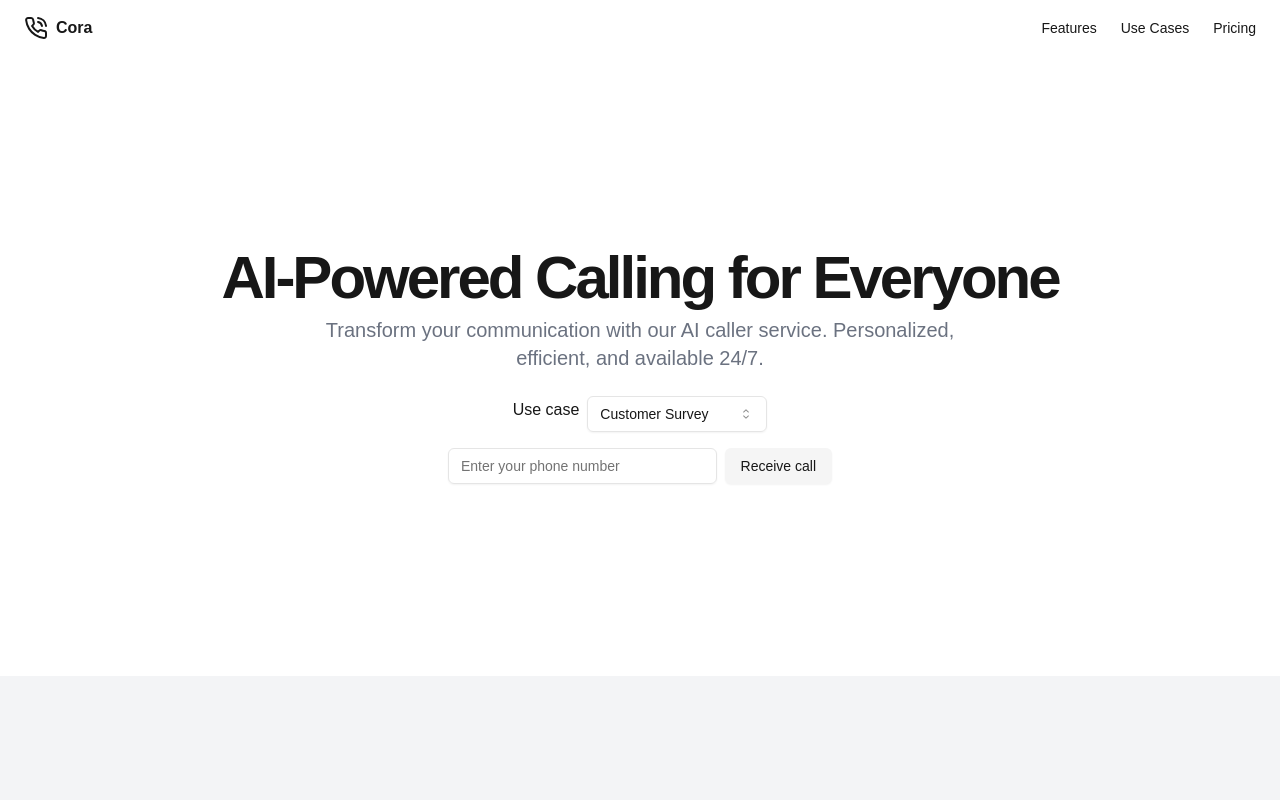
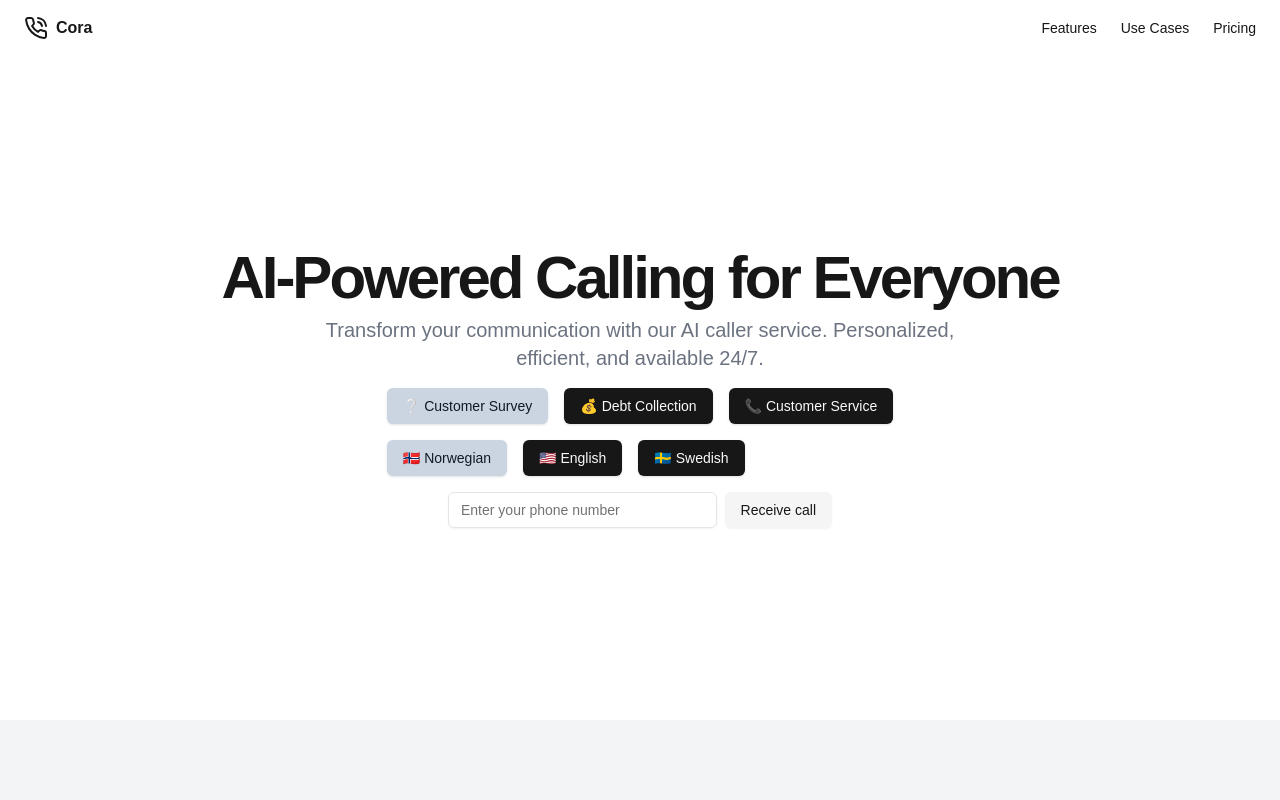
Before and after one commit to Amanej/cora, a Next.js app: page / in a window 1280 px wide. Shown: the top 800 px of the page. Built offline with nearby package versions, Linux system fonts and the light colour scheme.

Commit message:
Add call customization

```diff
--- a/app/api/call/route.ts
+++ b/app/api/call/route.ts
@@ -1,9 +1,9 @@
-import { triggerCustomerSurveyCall } from '@/services/vapi';
+import { LANG, triggerCustomerSurveyCall, useCase } from '@/services/vapi';
 import { NextRequest, NextResponse } from 'next/server';
 
 export async function POST(request: NextRequest) {
-  const { phoneNumber } = await request.json();
-  await triggerCustomerSurveyCall(phoneNumber);
+  const { phoneNumber, useCase, lang }: {phoneNumber: string, useCase: useCase, lang: LANG} = await request.json();
+  await triggerCustomerSurveyCall(phoneNumber, useCase, lang);
   console.log("phoneNumber ",phoneNumber);
 
   return NextResponse.json({ message: 'Hello from the API!' });
--- a/app/page.tsx
+++ b/app/page.tsx
@@ -36,10 +36,16 @@ enum USE_CASES {
  CUSTOMER_SERIVCE="CUSTOMER_SERIVCE"
 }
 
+enum LANG {
+  NO = "NORWEGIAN",
+  SWE = "SWEDISH",
+  ENG = "ENGLISH"
+}
+
 export default function LandingPage() {
   const [phoneNumber, setPhoneNumber] = useState('')
-  // const [aiNumber, setAiNumber] = useState('')
   const [useCase, setUseCase] = useState<USE_CASES>(USE_CASES.CUSTOMER_SURVEY)
+  const [lang, setLang] = useState(LANG.NO)
 
   const callApi = async (callNumber: string) => {
     const response = await fetch('/api/call', {
@@ -47,7 +53,7 @@ export default function LandingPage() {
       headers: {
         'Content-Type': 'application/json'
       },
-      body: JSON.stringify({ phoneNumber: callNumber })
+      body: JSON.stringify({ phoneNumber: callNumber, useCase, lang })
     })
     const data = await response.json()
     console.log(data)
@@ -75,7 +81,19 @@ export default function LandingPage() {
                   Transform your communication with our AI caller service. Personalized, efficient, and available 24/7.
                 </p>
               </div>
-              <div className="w-full max-w-sm space-y-2 flex justify-center align-middle">
+              <div className="flex flex-col space-y-4">
+                <div className="flex space-x-4">
+                  <Button onClick={() => setUseCase(USE_CASES.CUSTOMER_SURVEY)} className={useCase === USE_CASES.CUSTOMER_SURVEY ? "bg-slate-300 text-gray-900" : ""}>❔ Customer Survey</Button>
+                  <Button onClick={() => setUseCase(USE_CASES.DEBT_COLLECTION)} className={useCase === USE_CASES.DEBT_COLLECTION ? "bg-slate-300 text-gray-900" : ""}>💰 Debt Collection</Button>
+                  <Button onClick={() => setUseCase(USE_CASES.CUSTOMER_SERIVCE)}  className={useCase === USE_CASES.CUSTOMER_SERIVCE ? "bg-slate-300 text-gray-900" : ""}>📞 Customer Service</Button>
+                </div>
+                <div className="flex space-x-4">
+                  <Button onClick={() => setLang(LANG.NO)} className={lang === LANG.NO ? "bg-slate-300 text-gray-900" : ""}>🇳🇴 Norwegian</Button>
+                  <Button onClick={() => setLang(LANG.ENG)} className={lang === LANG.ENG ? "bg-slate-300 text-gray-900" : ""}>🇺🇸 English</Button>
+                  <Button onClick={() => setLang(LANG.SWE)} className={lang === LANG.SWE ? "bg-slate-300 text-gray-900" : ""}>🇸🇪 Swedish</Button>
+                </div>
+              </div>
+              <div className="w-full max-w-sm space-y-2 justify-center align-middle hidden">
                 <p className="flex items-center pr-2">Use case </p>
                 <Select defaultValue={USE_CASES.CUSTOMER_SURVEY}>
                   <SelectTrigger className="w-[180px]">
--- a/services/vapi.ts
+++ b/services/vapi.ts
@@ -1,10 +1,55 @@
-const ASSISTANTS = {
-    customerSurvey: "54279e03-34ee-4269-9bb1-08262b7937b0",
-    debtCollection: "b232ce78-b5c6-4481-8f1a-06b01456918c"
+export enum useCase {
+    "CUSTOMER_SURVEY" = "CUSTOMER_SURVEY",
+    "DEBT_COLLECTION" = "DEBT_COLLECTION"
 }
-export const triggerCustomerSurveyCall = async (phoneNumberToCall: string) => {
+
+export enum LANG {
+    NO = "NORWEGIAN",
+    SWE = "SWEDISH",
+    ENG = "ENGLISH"
+}
+
+const NORWEGIAN_ASSISTANTS = {
+    [useCase.CUSTOMER_SURVEY]: "54279e03-34ee-4269-9bb1-08262b7937b0",
+    [useCase.DEBT_COLLECTION]: "b232ce78-b5c6-4481-8f1a-06b01456918c"
+}
+
+const SWEDISH_ASSISTANTS = {
+    [useCase.CUSTOMER_SURVEY]: "7f0f9571-33ee-4bb0-bb28-c40264bfa034",
+    [useCase.DEBT_COLLECTION]: "b232ce78-b5c6-4481-8f1a-06b01456918c" // Missing
+}
+
+const ENGLISH_ASSISTANTS = {
+    [useCase.CUSTOMER_SURVEY]: "30af1aba-1da6-4c58-955a-dd77a8045490",
+    [useCase.DEBT_COLLECTION]: "b232ce78-b5c6-4481-8f1a-06b01456918c" // Missing
+}
+
+
+const getAssistantId = (useCase: useCase, lang: LANG) => {
+    switch (lang) {
+        case LANG.NO:
+            console.log("isNorwegian")
+            return NORWEGIAN_ASSISTANTS[useCase]
+            break;
+        case LANG.ENG:
+            console.log("isEnglish")
+            return ENGLISH_ASSISTANTS[useCase]
+            break;
+        case LANG.SWE:
+            console.log("isSwedish")
+            return SWEDISH_ASSISTANTS[useCase]
+            break;
+    }
+};
+
+export const triggerCustomerSurveyCall = async (phoneNumberToCall: string, useCase: useCase, lang: LANG) => {
+    console.log("useCase, lang",useCase, lang);
+    const assistantId = getAssistantId(useCase, lang);
+    console.log("assistantId ",assistantId);
+
     const body = {
-        assistantId: ASSISTANTS.customerSurvey,
+        assistantId: assistantId,
+
         phoneNumberId: "c895bb88-d52d-40da-83e7-002883450d5e",
         customer: {
             numberE164CheckEnabled: true,
```
